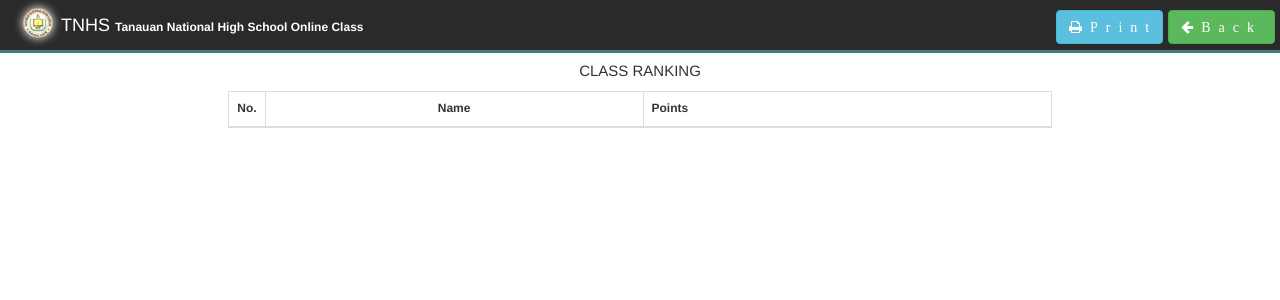
After one commit to sonitgregorio/tnhs, a CodeIgniter app: page /database/index.php/faculty/view_ranking/1 in a window 1280 px wide. The commit adds this page. Shown: the top 300 px of the page. Run offline with CodeIgniter, Linux system fonts and the light colour scheme; data comes from the database, SQL or seed files in the repository; tables that the repository leaves empty or names only in its code hold one stand-in row (values such as "Sample post"); lists and menus that the app fills with data are empty; some libraries are stand-ins or nearby versions.

Commit message:
:fix bug

```diff
--- a/application/config/routes.php
+++ b/application/config/routes.php
@@ -120,3 +120,6 @@ $route['upload_lessons']						= 'lessons/upload_lessons';
 $route['delete_lessons/(:any)']					= 'lessons/delete_lessons/$1';
 $route['logout']								= 'main/logout';
 $route['activate_exams/(:any)']					= 'faculty/activate_examination/$1';
+
+//Ranking
+$route['view_rank/(:any)']					= 'faculty/view_ranking/$1';
--- a/application/controllers/Faculty.php
+++ b/application/controllers/Faculty.php
@@ -326,4 +326,14 @@
 			$this->db->query("UPDATE tbl_exam SET status = 1 WHERE id = '$id'");
 			redirect('/examination');
 		}
+		function view_ranking($id)
+		{
+			$this->load->model('facultymd');
+			$data['param'] = 'myclass';
+			$data['classid'] = $id;
+			// $this->load->view('templates/header');
+			// $this->load->view('templates/admin_nav', $data);
+			$this->load->view('faculty/view_ranking', $data);
+			$this->load->view('templates/footer');
+		}
 	}
--- a/application/models/Facultymd.php
+++ b/application/models/Facultymd.php
@@ -142,4 +142,14 @@
 		{
 			return $this->db->query("SELECT SUM(points) as points FROM tbl_question WHERE examid='$id'")->row_array();
 		}
+		function get_examid($classid)
+		{
+			return $this->db->query("SELECT sum(points) as p, CONCAT(tbl_party.firstname, ' ', tbl_party.middlename, ' ', tbl_party.lastname) as fname
+									FROM tbl_scores,tbl_exam,tbl_party
+									WHERE tbl_scores.examid = tbl_exam.id
+									AND tbl_scores.uid=tbl_party.id
+									AND tbl_exam.classid = $classid
+									GROUP by tbl_scores.uid
+									ORDER by p DESC")->result_array();
+		}
 	}
--- a/application/views/faculty/class_faculty.php
+++ b/application/views/faculty/class_faculty.php
@@ -75,7 +75,7 @@
                     <th>Section</th>
                     <th>Subject Code</th>
                     <th>Title</th>
-                    <th width="200">Unit</th>
+                    <th>Action</th>
                 </thead>
                 <tbody>
                     <?php
@@ -88,6 +88,7 @@
                             <td>
                                 <a href="/view_stud/<?php echo $value['id'] ?>" class="btn btn-info btn-xs fac">View Student
                                 <span class="fa fa-edit"></span></a>
+                                <a href="/view_rank/<?php echo $value['id'] ?>" class="btn btn-success btn-xs">Ranking</a>
                                 <a href="/delete_classes/<?php echo $value['id'] ?>" class="btn btn-danger btn-xs "  onclick="return confirm('Are You Sure?')">Delete
                                     <span class="fa fa-trash-o"></span>
                                 </a>
--- /dev/null
+++ b/application/views/faculty/view_ranking.php
@@ -0,0 +1,91 @@
+<!DOCTYPE html>
+<html>
+<head>
+	<title>
+		TNHS
+
+	</title>
+	<link href="../assets/css/bootstrap.css" rel="stylesheet">
+	    <link href="../assets/css/jquery.dataTables.min.css" rel="stylesheet">
+	    <link href="../assets/css/navbar-fixed-top.css" rel="stylesheet">
+	    <link href="../assets/css/font-awesome.css" rel="stylesheet">
+	    <link href="../assets/css/datepicker.css" rel="stylesheet">
+	    <link href="../assets/css/user.css" rel="stylesheet">
+	    <link href="../assets/css/admin.css" rel="stylesheet">
+	    <link href="../assets/css/dashboard.css" rel="stylesheet">
+
+
+	    <link href="../assets/css/dashboard.css" rel="stylesheet" type="text/css">
+	    <link href="../assets/css/navbar-static-top.css" rel="stylesheet" type="text/css">
+	    <link href="../assets/css/dataTables.bootstrap.css" rel="stylesheet" type="text/css">
+</head>
+<body>
+		<nav class="navbar navbar-default navbar-fixed-top tobehide">
+    <div class="container-fluid">
+<!--        <div class="container">-->
+            <div class="navbar-header">
+                <button type="button" class="navbar-toggle collapsed" data-toggle="collapse" data-target="#navbar" aria-expanded="false" aria-controls="navbar">
+                    <span class="sr-only">Toggle navigation</span>
+                    <span class="icon-bar"></span>
+                    <span class="icon-bar"></span>
+                    <span class="icon-bar"></span>
+                </button>
+                <img src="../assets/images/tnhs_logo.jpg" style="border-radius:15px;box-shadow: 0px 0px 10px white" class="pull-left navbar-brand-image">
+                <span class="navbar-brand">TNHS <small style="font-size: 12px; font-weight: bold">Tanauan National High School Online Class</span>
+            </div>
+            <div id="navbar" class="navbar-collapse collapse">
+                <ul class="nav navbar-nav navbar-right">
+
+                        <li style="padding-top:10px">
+                         <button class="btn btn-info" style="padding-top:10;padding-right:5px" onclick="window.print()"> <span class="fa fa-print">Print</span></button>
+                        </li>
+                        <li style="padding-top:10px;padding-right:5px;padding-left:5px;">
+                         <button href="/faculty_class" class="btn btn-success" style="padding-top:10" id="backs"> <span class="fa fa-arrow-left">Back</span></button>
+                        </li>
+
+
+                </ul>
+            </div>
+
+    </div>
+</nav>
+
+	<?php
+		$ranks = $this->facultymd->get_examid($classid);
+		$counter = 0;
+	 ?>
+
+
+	<div class="col-md-8 col-md-offset-2" style="margin-top:10px">
+	 <div class="col-md-12">
+	 	<center><p style="font-size:15px">CLASS RANKING</p></center>
+
+	 </div>
+		<table class="table table-bordered">
+			<thead style="font-size:12px">
+				<th style="width:10px">No.</th>
+				<th style="text-align:center">Name</th>
+				<th>Points</th>
+			</thead>
+			<tbody style="font-size:10px">
+				<?php foreach ($ranks as $key => $ex): ?>
+						<tr>
+							<td><?php echo $counter += 1; ?></td>
+							<td><?php echo strtoupper($ex['fname']) ?></td>
+							<td><?php echo $ex['p']?></td>
+						</tr>
+				<?php endforeach ?>
+			</tbody>
+		</table>
+	</div>
+</body>
+	<script src="../assets/js/jquery.min.js"></script>
+	<script type="text/javascript">
+		$(document).ready(function(){
+			$('#backs').click(function(){
+				location.href = '/faculty_class'
+			});
+		});
+
+	</script>
+</html>
--- a/assets/css/admin.css
+++ b/assets/css/admin.css
@@ -22,3 +22,9 @@
 .thumbnail-accommodation-large{
     width: 150px;
 }
+@media print
+    {
+        .tobehide{
+            display: none;
+        }
+    }
```
